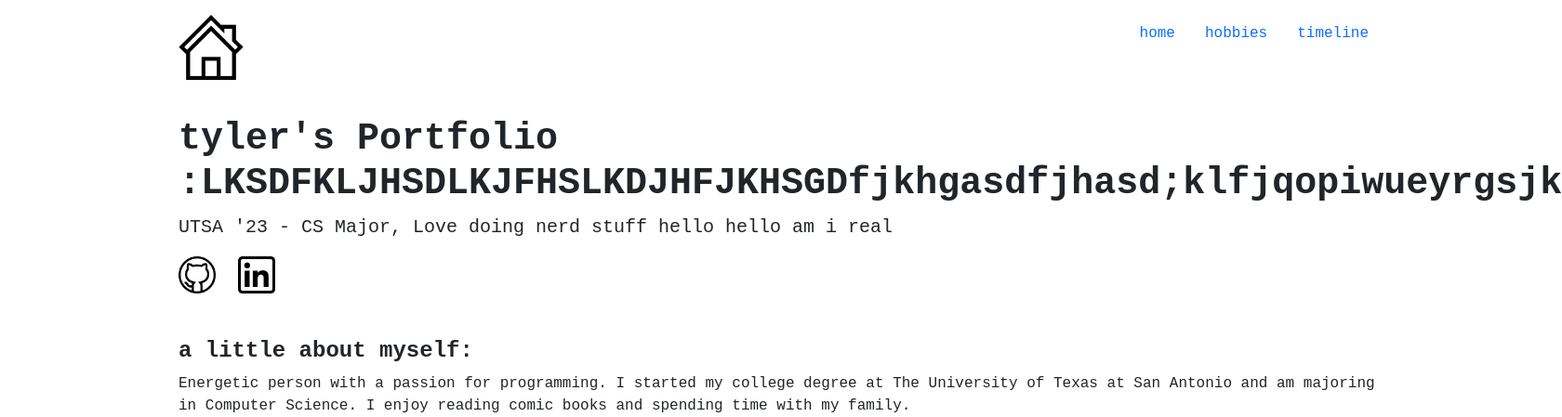
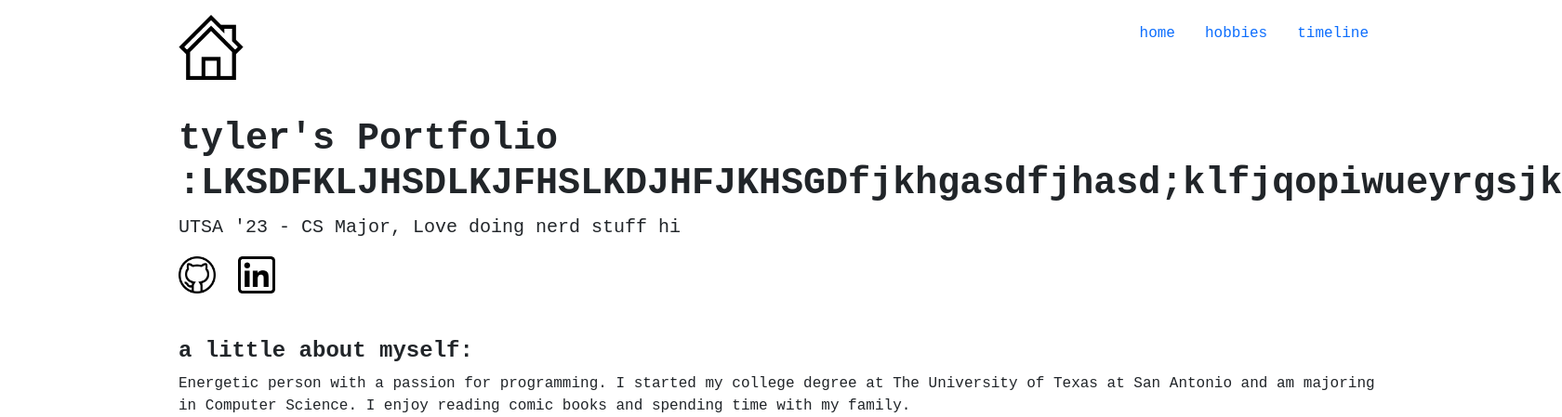
Before and after one commit to tdizzlefizzle1/tylerportfolio, a Flask app: page / in a window 1680 px wide; the page is wider, and only the part inside the window is pictured. Shown: the top 449 px of that part at 93% size. Run offline with Flask 2, Linux system fonts and the light colour scheme; parts of the project's set-up code (start-up, migrations or seed data) failed here and were passed over.

Commit message:
Fixed typo in deploy.yml and fixed tests

```diff
--- a/app/templates/tylerwork.html
+++ b/app/templates/tylerwork.html
@@ -5,7 +5,7 @@
     {% block content %}
     <div class="container">
       <h1>tyler's Portfolio :LKSDFKLJHSDLKJFHSLKDJHFJKHSGDfjkhgasdfjhasd;klfjqopiwueyrgsjkl;af</h1>
-      <p class="lead">UTSA '23 - CS Major, Love doing nerd stuff hello hello am i real</p>
+      <p class="lead">UTSA '23 - CS Major, Love doing nerd stuff hi</p>
       <div class="row">
         <div class="col-auto">
 
```
Also changed, not shown: tests/test_app.py (+1 -1 lines), .github/workflows/deploy.yml.
